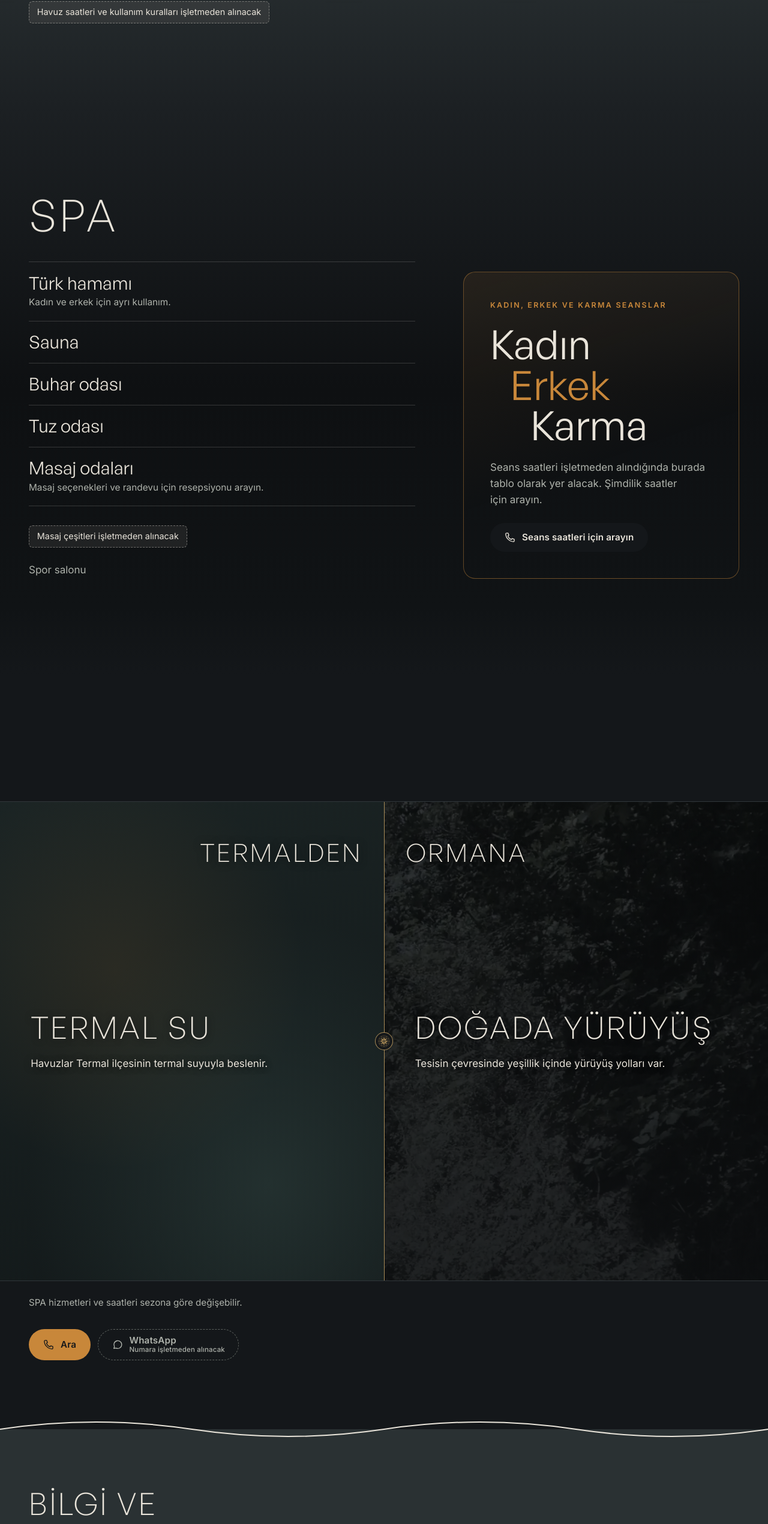
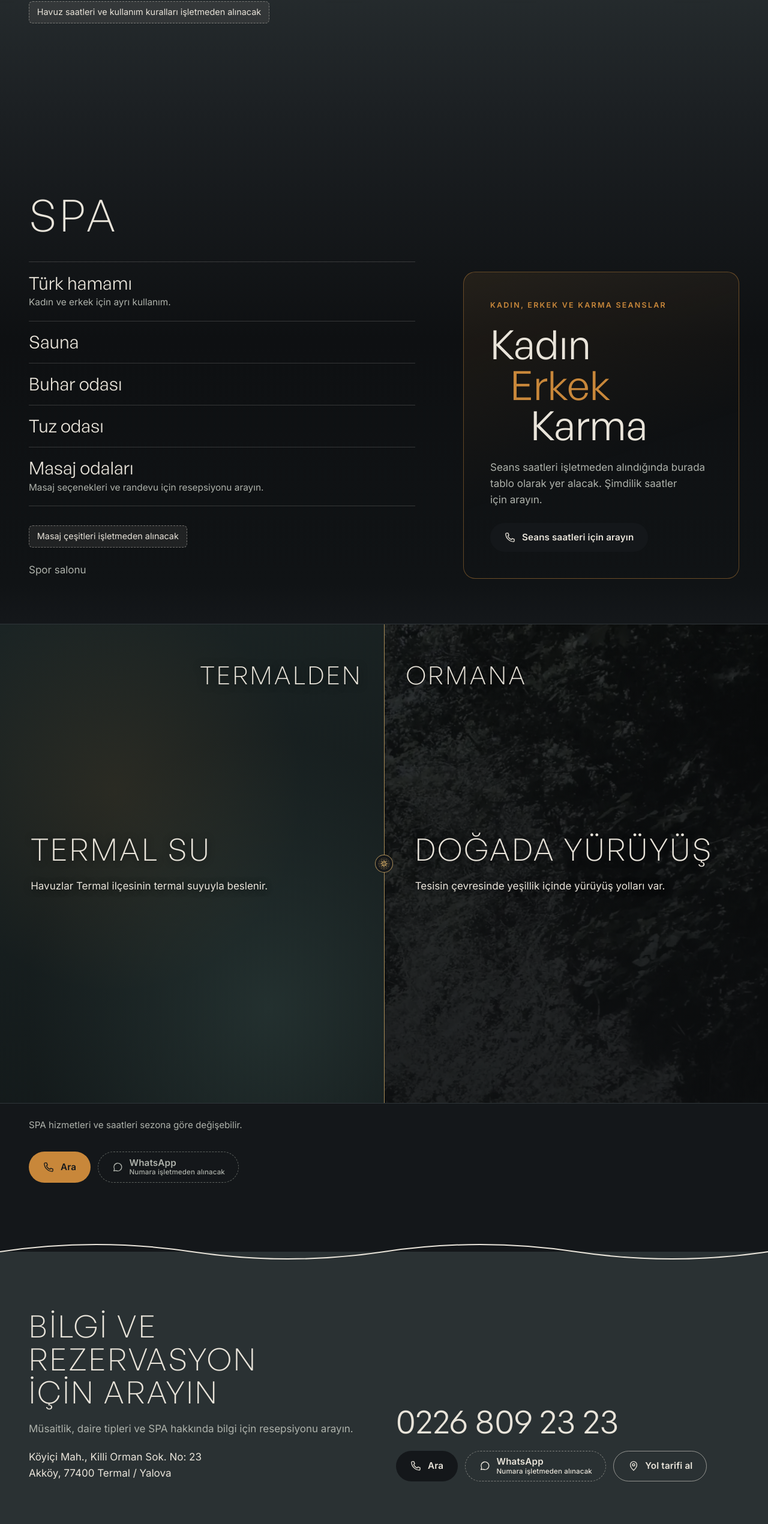
Before and after one commit to JaponBaligi/thermalpalace-demo, a Next.js app: page /termal-spa in a window 1280 px wide. Shown: the part 1462-4003 px from the top of the page at 60% size. Built offline with nearby package versions, Linux system fonts and the light colour scheme.

Commit message:
Spa: close the gap above the duo block

```diff
--- a/app/globals.css
+++ b/app/globals.css
@@ -1174,8 +1174,13 @@ html.lenis body {
   }
 
   .tp-spa-rise {
-    background: linear-gradient(180deg, var(--color-slate-soft) 0%, var(--color-basalt-deep) 45%, #101315 calc(100% - 13rem), #14171a calc(100% - 6rem), var(--color-basalt) 100%);
-    padding-block-end: clamp(13rem, 20vw, 16rem);
+    background: linear-gradient(180deg, var(--color-slate-soft) 0%, var(--color-basalt-deep) 45%, #101315 calc(100% - 4rem), var(--color-basalt) 100%);
+    padding-block-end: clamp(3rem, 6vw, 4.5rem);
+  }
+
+  /* the duo follows the spa scene with only a hairline of space */
+  .tp-duo-section {
+    padding-block-start: 3px;
   }
 
   /* spa: "thermal water | walking in nature" duo; static backgrounds first, canvases only add light */
--- a/components/pages/SpaPage.tsx
+++ b/components/pages/SpaPage.tsx
@@ -57,7 +57,7 @@ export function SpaPage({ locale }: { locale: Locale }) {
         </div>
       </section>
 
-      <section className="tp-section" aria-labelledby="tp-duo-h">
+      <section className="tp-section tp-duo-section" aria-labelledby="tp-duo-h">
         <div className="tp-reveal">
           <SpaDuo
             title={p.duoTitle}
```
